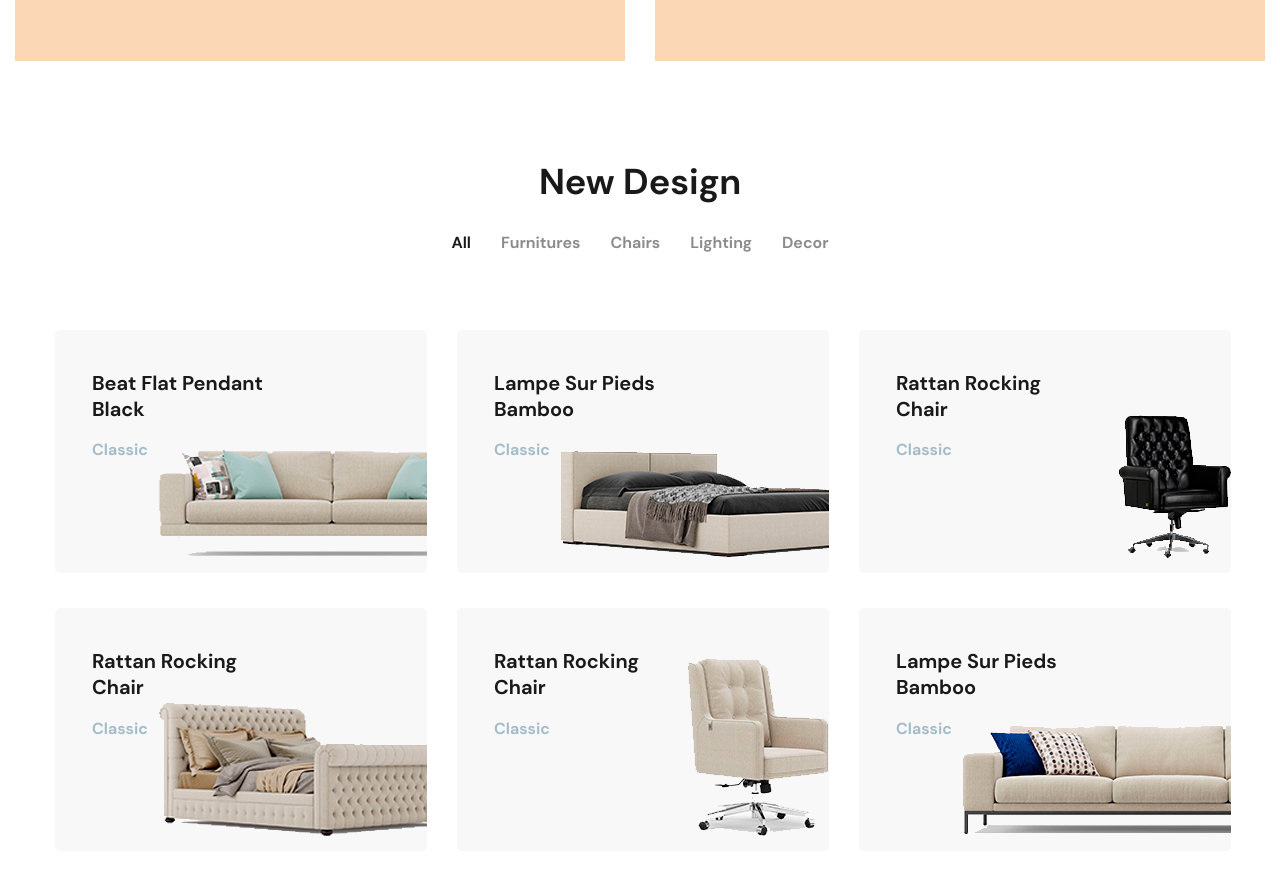
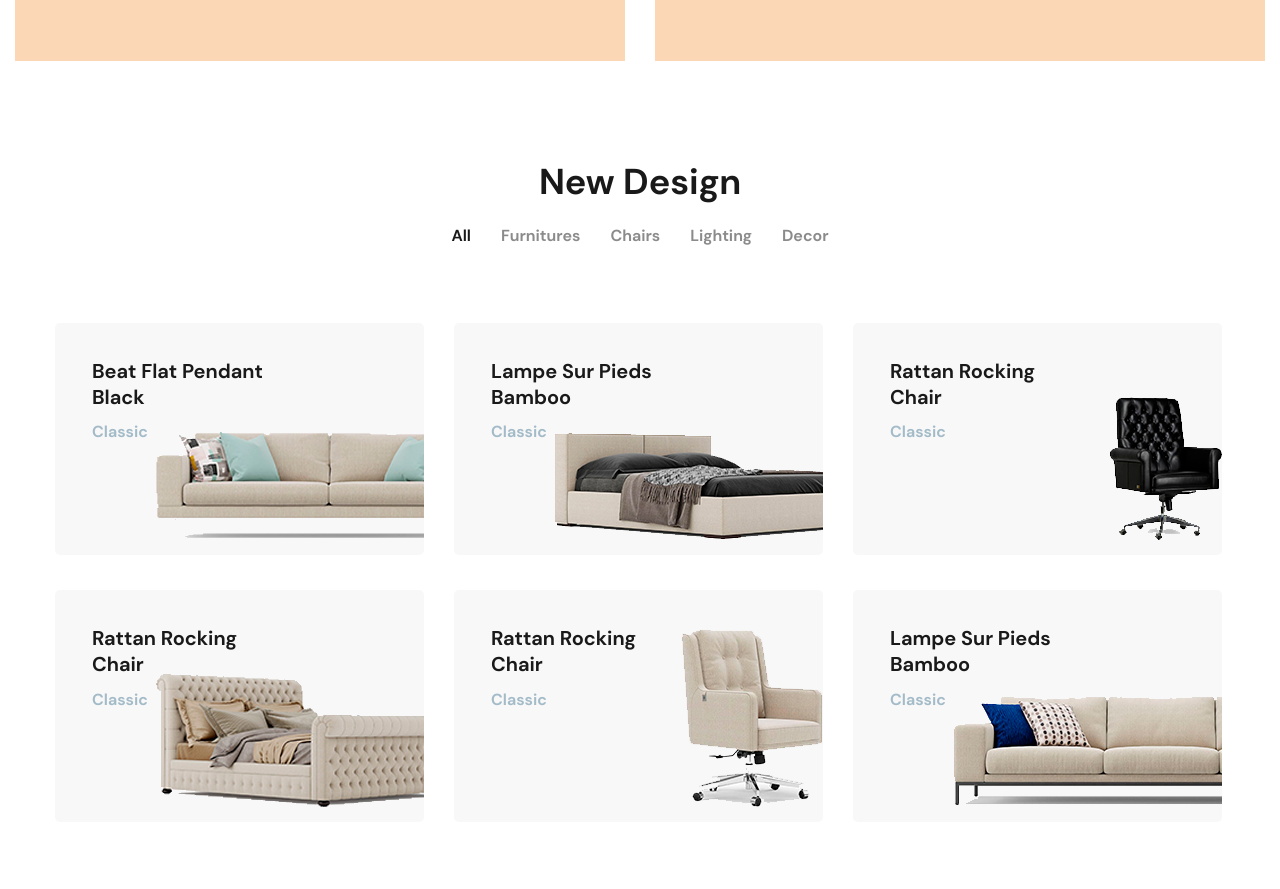
Before and after one commit to agvozdev-dev/glee, a website: page src/index.html in a window 1280 px wide. Shown: the part 2692-3581 px from the top of the page. Drawn offline with nearby package versions, Linux system fonts and the light colour scheme; files that its build step writes are made by us from their sources.

Commit message:
PP раздела new desing

```diff
--- a/src/components/main-page/new-design/new-design.html
+++ b/src/components/main-page/new-design/new-design.html
@@ -1,6 +1,6 @@
-<section class="new-design new-design--offset">
-  <h2 class="title">New Design</h2>
-  <div class="container new-design__wrapper">
+<section class="new-design container new-design--offset">
+  <h2 class="title new-design__title">New Design</h2>
+
   @@include('../product-filter/product-filter.html')
 
   <ul class="new-design-gallery">
@@ -47,5 +47,4 @@
       })
     </li>
   </ul>
-  </div>
 </section>
--- a/src/components/main-page/new-design/new-design.scss
+++ b/src/components/main-page/new-design/new-design.scss
@@ -1,6 +1,11 @@
 .new-design {
   &--offset {
     padding-top: 98px;
+    padding-bottom: 120px;
+  }
+
+  &__title {
+    padding-bottom: 20px;
   }
 }
 
@@ -13,7 +18,7 @@
     position: relative;
     background-color: #f8f8f8;
     border-radius: 5px;
-    padding: 40px 160px 112px 37px;
+    padding: 35px 157px 112px 37px;
     margin-right: 30px;
     margin-bottom: 35px;
   }
@@ -22,7 +27,7 @@
 .new-design-card {
   &__name {
     @include truncate-multiline-text(2);
-    margin-bottom: 18px;
+    margin-bottom: 12px;
     max-width: 175px;
   }
 
--- a/src/components/main-page/products-of-week/products-of-week.html
+++ b/src/components/main-page/products-of-week/products-of-week.html
@@ -1,6 +1,7 @@
 <section class="products-of-week products-of-week--offset">
-  <h2 class="title">Products of the week</h2>
   <div class="container products-of-week__wrapper">
+    <h2 class="title products-of-week__title">Products of the week</h2>
+
     @@include('../product-filter/product-filter.html')
 
     <ul class="products-gallery">
--- a/src/components/main-page/products-of-week/products-of-week.scss
+++ b/src/components/main-page/products-of-week/products-of-week.scss
@@ -5,6 +5,10 @@
 
   &__wrapper {
     margin-bottom: 147px;
+  }
+
+  &__title {
+    padding-bottom: 27px;
   }
 }
 
--- a/src/js/main.js
+++ b/src/js/main.js
@@ -2,9 +2,9 @@ $(function () {
 
   configureProductSlider();
 
-  configureFilter('.products-of-week__wrapper')
+  configureFilter('.products-of-week')
 
-  configureFilter('.new-design__wrapper')
+  configureFilter('.new-design')
 
   subscribeToEvents();
 
--- a/src/scss/_global.scss
+++ b/src/scss/_global.scss
@@ -34,7 +34,7 @@ body {
   font-size: 36px;
   color: $color-6;
   text-align: center;
-  padding-bottom: 27px;
+  @include truncate-text()
 }
 
 .icon {
--- /dev/null
+++ b/заметки.txt
@@ -0,0 +1 @@
+1. products-of-week__wrapper также используется для задания отступов
```
Also changed, not shown: src/js/main.min.js. Lines whose indentation alone changed are shown as unchanged.
